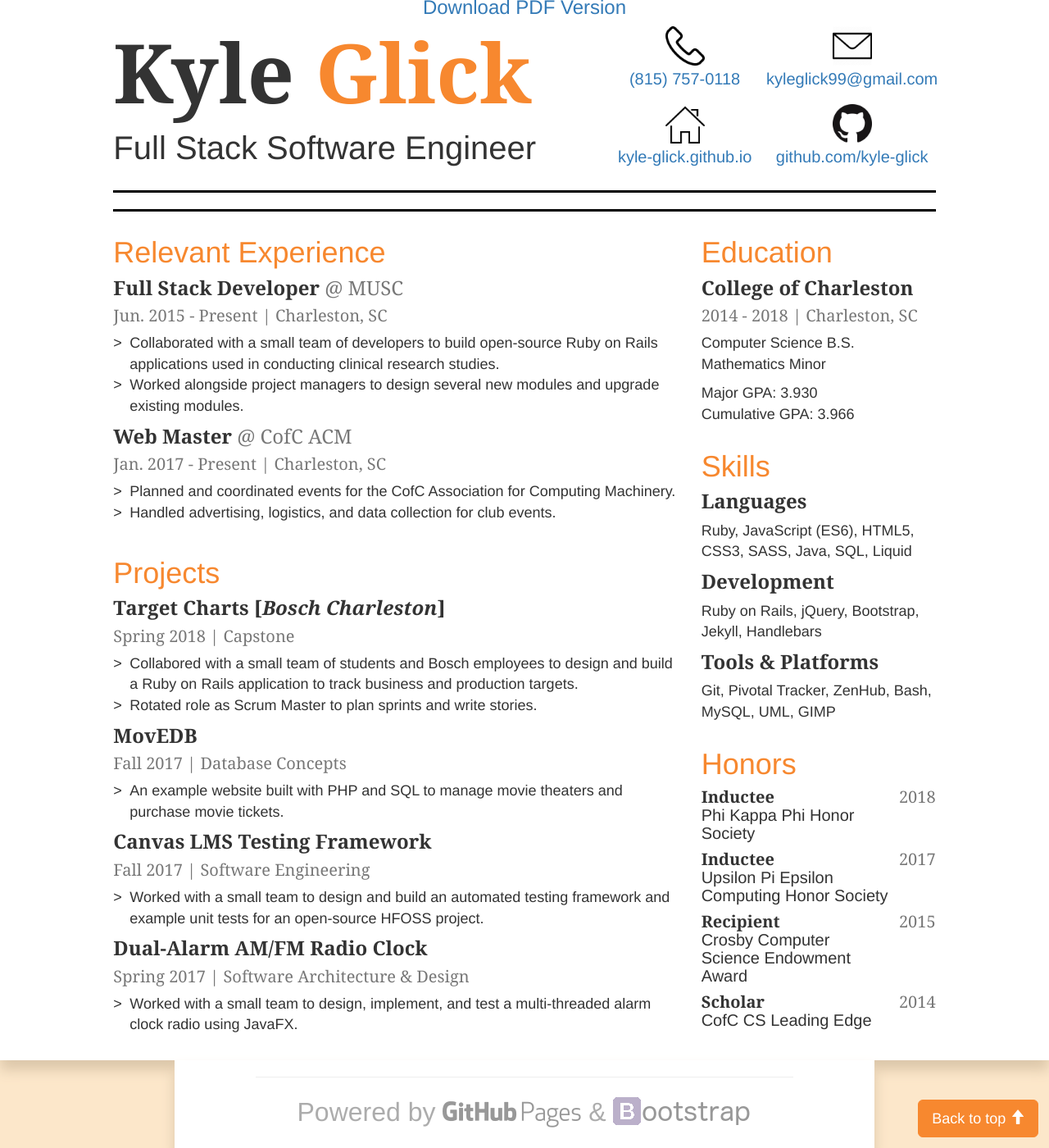
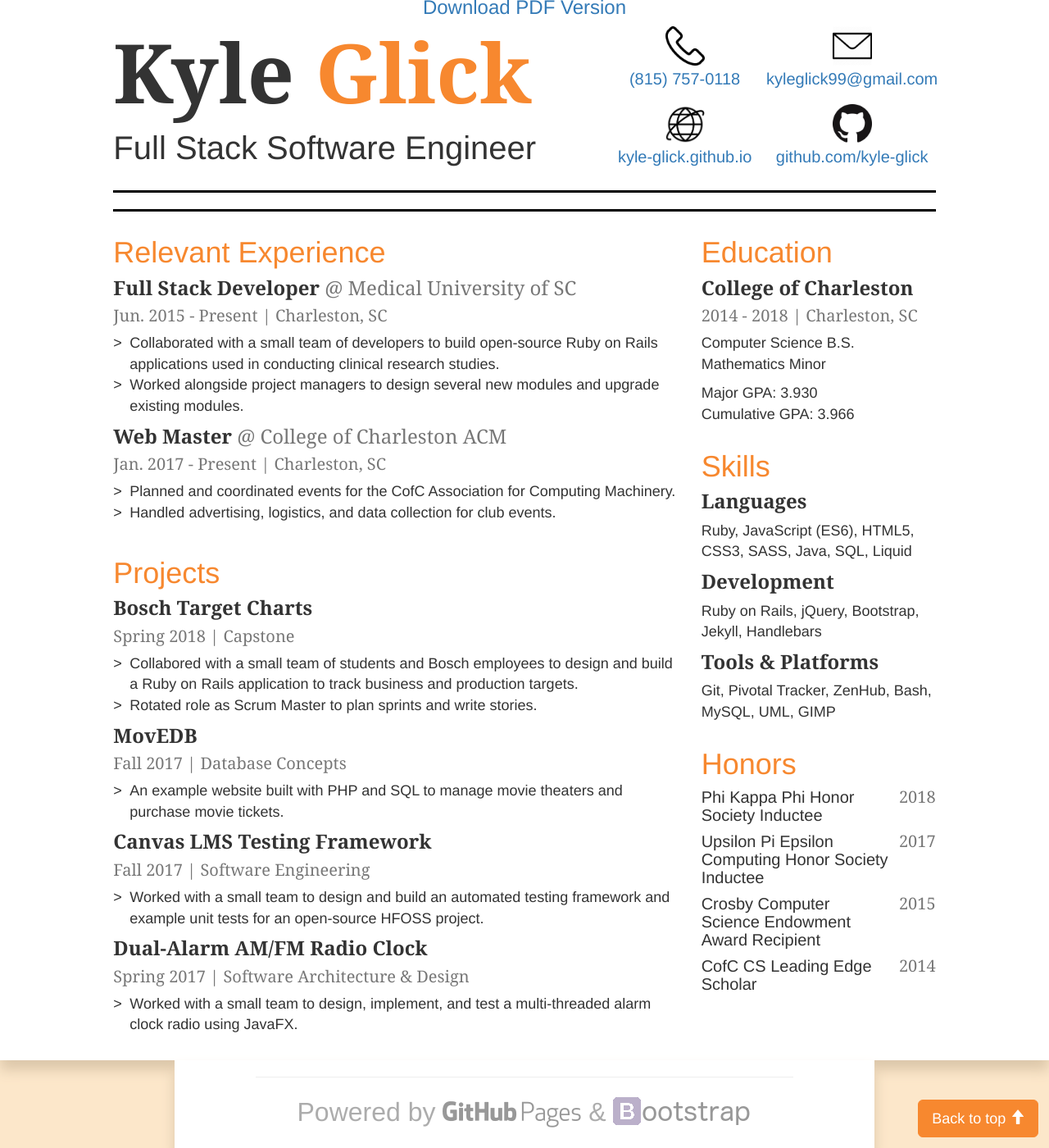
Before and after one commit to kayla-glick/kayla-glick.github.io, a Jekyll site: the page built from resume/index.html, in a window 1280 px wide and 1400 px high, scrolled down 271 px. Shown: the whole window at 82% size. Built offline with Jekyll 4.4.1, drawn with Linux system fonts in a browser that asks for light colours; nearby versions of some CDN libraries.

Commit message:
more resume updates

```diff
--- a/_includes/resume/experience.html
+++ b/_includes/resume/experience.html
@@ -5,7 +5,7 @@
   <div class="experience-section col-xs-12 p-0">
     <h3 class="section-header fancy heavy p-0 mt-0">
       Full Stack Developer
-      <span class="light faded">@ MUSC</span>
+      <span class="light faded">@ Medical University of SC</span>
     </h3>
     <h4 class="light fancy faded">Jun. 2015 - Present | Charleston, SC</h4>
     <ul>
@@ -16,7 +16,7 @@
   <div class="experience-section col-xs-12 p-0">
     <h3 class="section-header fancy heavy p-0 mt-0">
       Web Master
-      <span class="light faded">@ CofC ACM</span>
+      <span class="light faded">@ College of Charleston ACM</span>
     </h3>
     <h4 class="light fancy faded">Jan. 2017 - Present | Charleston, SC</h4>
     <ul>
--- a/_includes/resume/header.html
+++ b/_includes/resume/header.html
@@ -16,7 +16,7 @@
       <h4 id="email" class="light m-0">kyleglick99@gmail.com</h4>
     </a>
     <a href="https://kyle-glick.github.io" target="_blank" class="col-xs-6 glowing-logo d-flex align-items-center flex-column p-0">
-      <img src="/assets/images/home.png">
+      <img src="/assets/images/website.png">
       <h4 id="website" class="light m-0">kyle-glick.github.io</h4>
     </a>
     <a href="https://github.com/kyle-glick" target="_blank" class="col-xs-6 glowing-logo d-flex align-items-center flex-column p-0">
--- a/_includes/resume/honors.html
+++ b/_includes/resume/honors.html
@@ -4,7 +4,7 @@
   </div>
   <div class="honors-section col-xs-12 p-0">
     <div class="col-xs-10 pl-0">
-      <h4 class="p-0 mt-0"><span class="heavy fancy">Inductee</span><br/><span class="light">Phi Kappa Phi Honor Society</span></h4>
+      <h4 class="p-0 mt-0 light">Phi Kappa Phi Honor Society Inductee</h4>
     </div>
     <div class="col-xs-2 p-0">
       <h4 class="text-right fancy light faded p-0 mt-0">2018</h4>
@@ -12,7 +12,7 @@
   </div>
   <div class="honors-section col-xs-12 p-0">
     <div class="col-xs-10 pl-0">
-      <h4 class="p-0 mt-0"><span class="heavy fancy">Inductee</span><br/><span class="light">Upsilon Pi Epsilon Computing Honor Society</span></h4>
+      <h4 class="p-0 mt-0 light">Upsilon Pi Epsilon Computing Honor Society Inductee</h4>
     </div>
     <div class="col-xs-2 p-0">
       <h4 class="text-right fancy light faded p-0 mt-0">2017</h4>
@@ -20,7 +20,7 @@
   </div>
   <div class="honors-section col-xs-12 p-0">
     <div class="col-xs-10 pl-0">
-      <h4 class="p-0 mt-0"><span class="heavy fancy">Recipient</span><br/><span class="light">Crosby Computer Science Endowment Award</span></h4>
+      <h4 class="p-0 mt-0 light">Crosby Computer Science Endowment Award Recipient</h4>
     </div>
     <div class="col-xs-2 p-0">
       <h4 class="text-right fancy light faded p-0 mt-0">2015</h4>
@@ -28,7 +28,7 @@
   </div>
   <div class="honors-section col-xs-12 p-0">
     <div class="col-xs-10 pl-0">
-      <h4 class="p-0 mt-0"><span class="heavy fancy">Scholar</span><br/><span class="light">CofC CS Leading Edge</span></h4>
+      <h4 class="p-0 mt-0 light">CofC CS Leading Edge Scholar</h4>
     </div>
     <div class="col-xs-2 p-0">
       <h4 class="text-right fancy light faded p-0 mt-0">2014</h4>
--- a/_includes/resume/projects.html
+++ b/_includes/resume/projects.html
@@ -3,7 +3,7 @@
     <h1 class="page-title">Projects</h1>
   </div>
   <div class="projects-section col-xs-12 p-0">
-    <h3 class="section-header fancy heavy p-0 mt-0">Target Charts [<em>Bosch Charleston</em>]</h3>
+    <h3 class="section-header fancy heavy p-0 mt-0">Bosch Target Charts</h3>
     <h4 class="light fancy faded">Spring 2018 | Capstone</h4>
     <ul>
       <li class="light">Collabored with a small team of students and Bosch employees to design and build a Ruby on Rails application to track business and production targets.</li>
--- a/_includes/resume/resume.html
+++ b/_includes/resume/resume.html
@@ -1,4 +1,4 @@
-<div class="resume-download-container">
+<div class="resume-download-container hidden-print">
   <h3 class="text-center">
     <a href="{{site.baseurl}}/resume.pdf" target="_blank">Download PDF Version</a>
   </h3>
```
Also changed, not shown: assets/images/home.png (deleted), assets/images/website.png (added).
